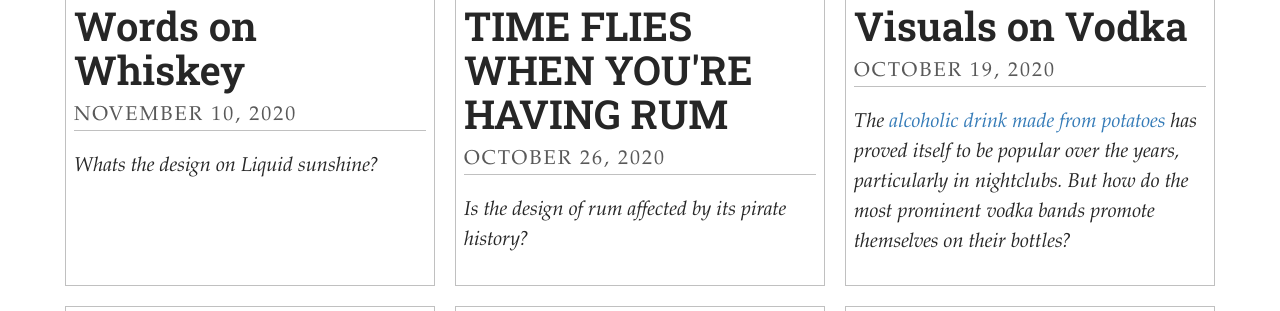
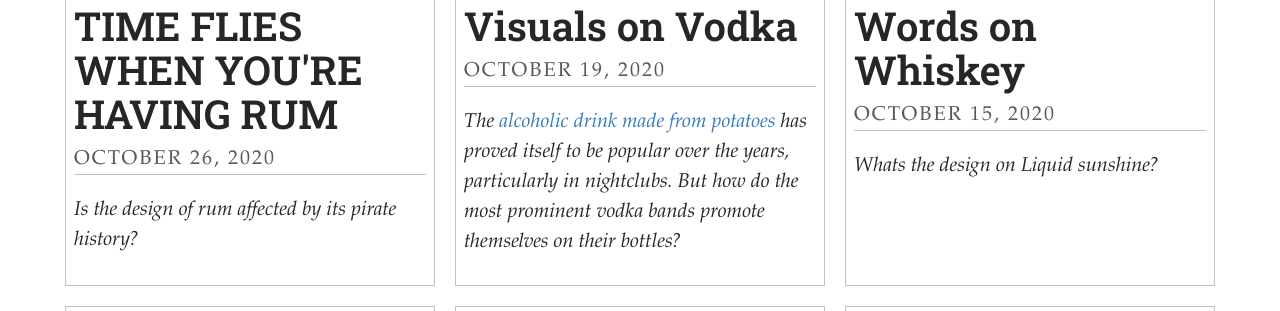
Before and after one commit to LilyRose00/LettersOnLiquors, a Jekyll site: the page built from index.html, in a window 1280 px wide, cut to the strip 537-848 px from the top of the page. Built offline with Jekyll 4.4.1, drawn with Linux system fonts in a browser that asks for light colours; some web fonts are replaced; the list of posts is cut into pages by our own code; part of the change alters nothing that is shown.

```diff
--- a/_posts/2020-11-25-words-on-whiskey.md
+++ b/_posts/2020-11-25-words-on-whiskey.md
@@ -1,7 +1,7 @@
 ---
 layout: post
 title: Words on Whiskey
-date: 2020-11-10T12:14:22.207Z
+date: 2020-10-15T11:14:22.207Z
 header_feature_image: ../uploads/img_0181.png
 comments: true
 ---
```
